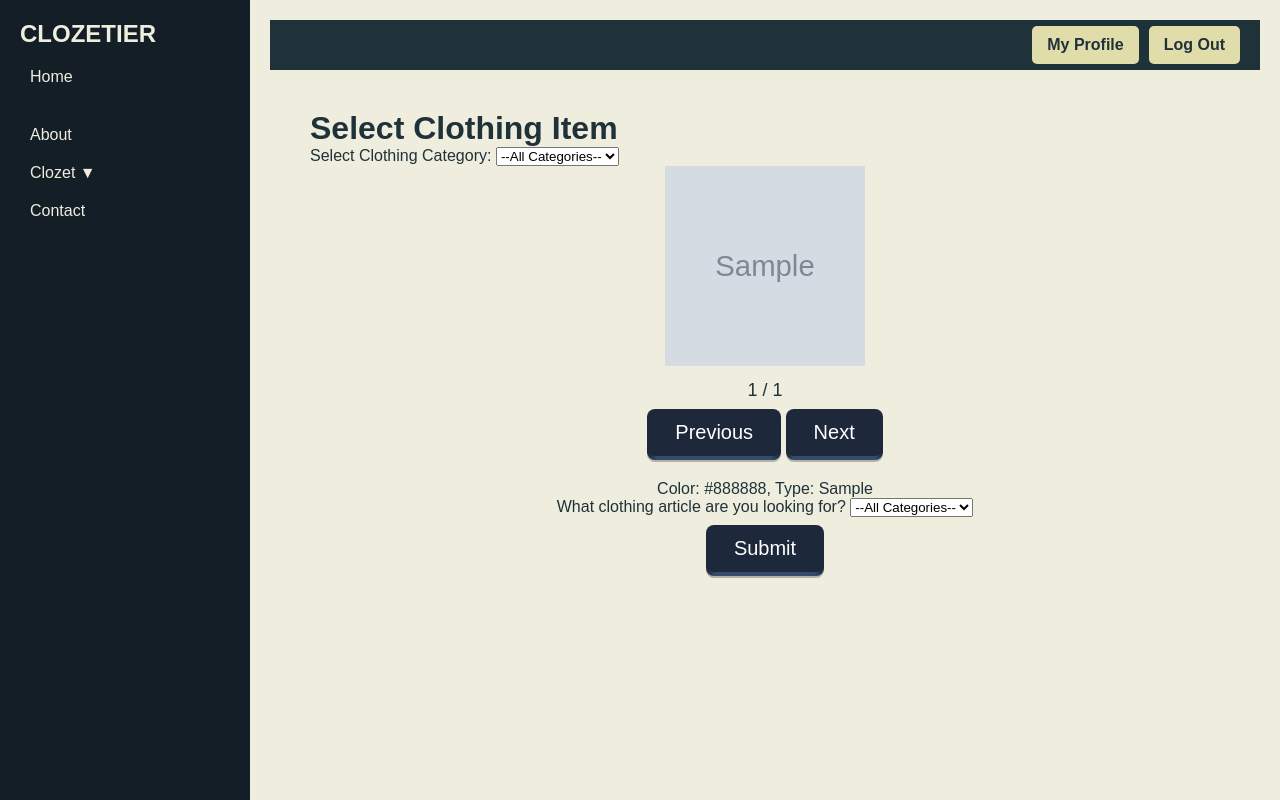
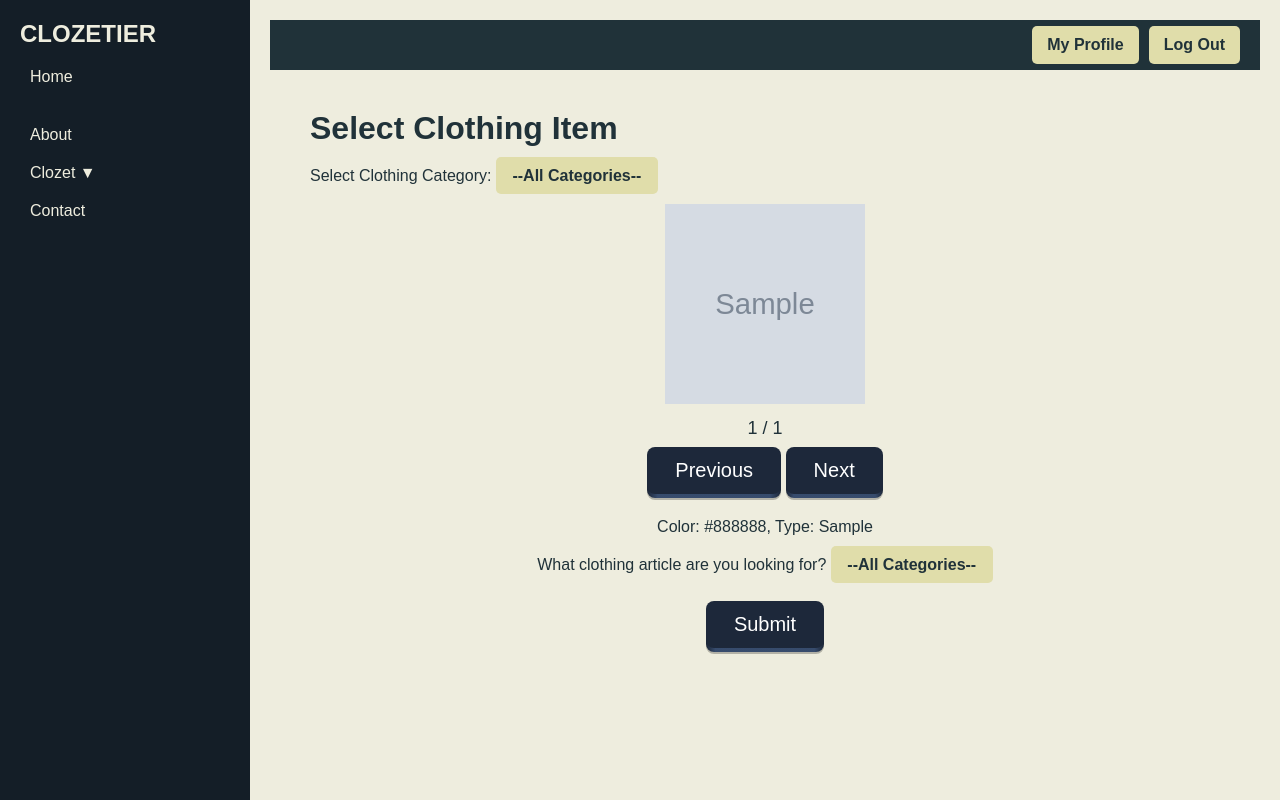
Before and after one commit to whitmireb/clozetier, a Django app: page /clozetier/create/ in a window 1280 px wide. Run offline with Django 5.2, Linux system fonts and the light colour scheme; a user stored in the database is signed in; tables that the repository leaves empty hold one stand-in row (values such as "Sample post"); grey boxes marked "Sample" are stand-in pictures; parts of the project's set-up code (start-up, migrations or seed data) failed here and were passed over.

Commit message:
colored drop downs on the AI reccomendation page

```diff
--- a/clozetier_site/templates/select_clothing_image.html
+++ b/clozetier_site/templates/select_clothing_image.html
@@ -3,6 +3,110 @@
 {% block title %}Select Clothing Item{% endblock %}
 
 {% block content %}
+<style>
+/* General dropdown styles to match the button */
+#category-dropdown {
+    display: inline-block;
+    background-color: var(--accent); /* Use the same accent color */
+    color: var(--text); /* Same text color */
+    text-decoration: none;
+    font-weight: bold;
+    padding: 10px 15px; /* Match button padding */
+    border-radius: 5px; /* Match button border-radius */
+    margin: 10px 0; /* Same spacing as the button */
+    text-align: center;
+    border: none; /* Remove border */
+    cursor: pointer;
+    font-size: 1rem; /* Ensure text size matches */
+    transition: background-color 0.3s ease, transform 0.2s ease; /* Smooth transition */
+    appearance: none; /* Remove default dropdown styling */
+    -moz-appearance: none;
+    -webkit-appearance: none;
+    position: relative;
+}
+
+/* Optional: Add a down arrow to mimic a dropdown button */
+#category-dropdown::after {
+    content: " ▼"; /* Unicode for down arrow */
+    color: var(--text); /* Match text color */
+    position: absolute;
+    right: 15px; /* Adjust positioning */
+    pointer-events: none; /* Make sure the arrow isn't clickable */
+}
+
+/* Hover effect to match the button */
+#category-dropdown:hover {
+    background-color: var(--secondary); /* Hover background color */
+    color: var(--alt_text); /* Hover text color */
+    transform: translateY(-2px); /* Slight lift */
+}
+
+/* Active state to match the button */
+#category-dropdown:active {
+    background-color: var(--secondary);
+    transform: translateY(0); /* Reset the lift */
+}
+
+/* Styles for dropdown options (optional, these are browser-controlled by default) */
+#category-dropdown option {
+    background: white; /* Default background for options */
+    color: black; /* Text color for options */
+    font-size: 1rem;
+    padding: 10px; /* Optional spacing */
+}
+/* Styles for the dropdown to match the button */
+#clothing-article-dropdown {
+    display: inline-block;
+    background-color: var(--accent); /* Use the same accent color as the button */
+    color: var(--text); /* Text color */
+    text-decoration: none;
+    font-weight: bold;
+    padding: 10px 15px; /* Match button padding */
+    border-radius: 5px; /* Same rounded corners as button */
+    margin: 10px 0; /* Add spacing around */
+    text-align: center;
+    border: none; /* Remove border */
+    cursor: pointer;
+    font-size: 1rem; /* Ensure consistent text size */
+    transition: background-color 0.3s ease, transform 0.2s ease; /* Smooth transition */
+    appearance: none; /* Remove default dropdown styling */
+    -moz-appearance: none;
+    -webkit-appearance: none;
+    position: relative;
+}
+
+/* Optional: Add a down arrow icon */
+#clothing-article-dropdown::after {
+    content: " ▼"; /* Down arrow symbol */
+    color: var(--text); /* Match the text color */
+    position: absolute;
+    right: 15px; /* Adjust position for alignment */
+    pointer-events: none; /* Ensure it is not clickable */
+}
+
+/* Hover effect */
+#clothing-article-dropdown:hover {
+    background-color: var(--secondary); /* Change background color on hover */
+    color: var(--alt_text); /* Change text color on hover */
+    transform: translateY(-2px); /* Slight lift effect */
+}
+
+/* Active state effect */
+#clothing-article-dropdown:active {
+    background-color: var(--secondary); /* Keep hover background */
+    transform: translateY(0); /* Reset lift */
+}
+
+/* Dropdown options (optional customization, browser defaults are usually sufficient) */
+#clothing-article-dropdown option {
+    background: white; /* Option background */
+    color: black; /* Option text color */
+    font-size: 1rem; /* Option text size */
+    padding: 10px; /* Optional spacing */
+}
+
+    </style>
+
     <div class="content">
         <h1>Select Clothing Item</h1>
 
@@ -46,7 +150,6 @@
             <!-- Image Info and Submit Button -->
             <div id ="submit-stuff" style="text-align: center; margin-top: 20px; color: #203239">
                 <p id="image-info" style="font-size: 16px;"></p>
-
                 <label for="clothing-article">What clothing article are you looking for?</label>
                 <select id="clothing-article-dropdown">
                     <option value="No-Selection">--All Categories--</option>
```
